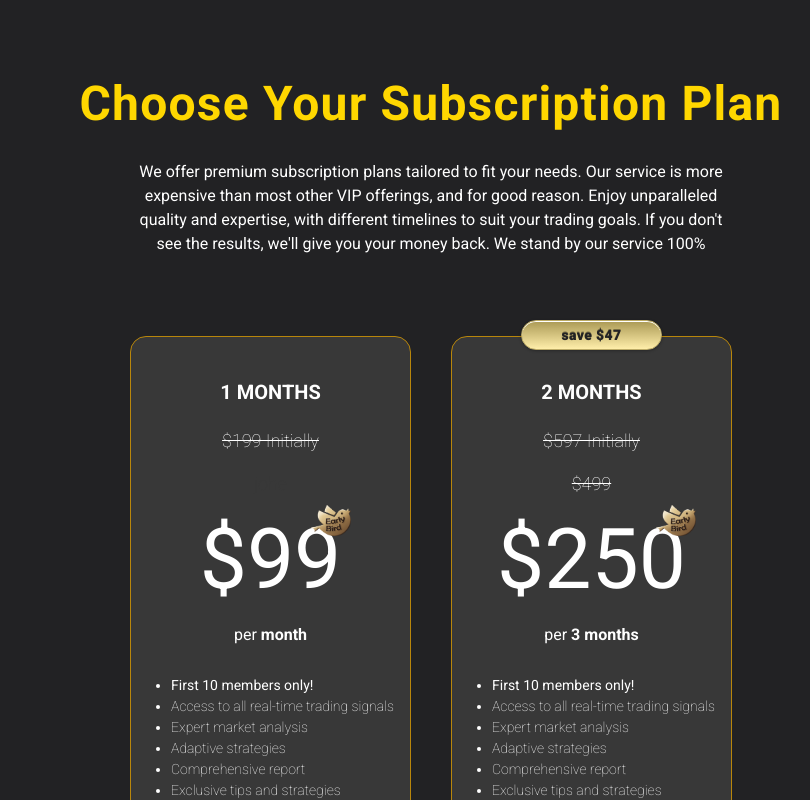
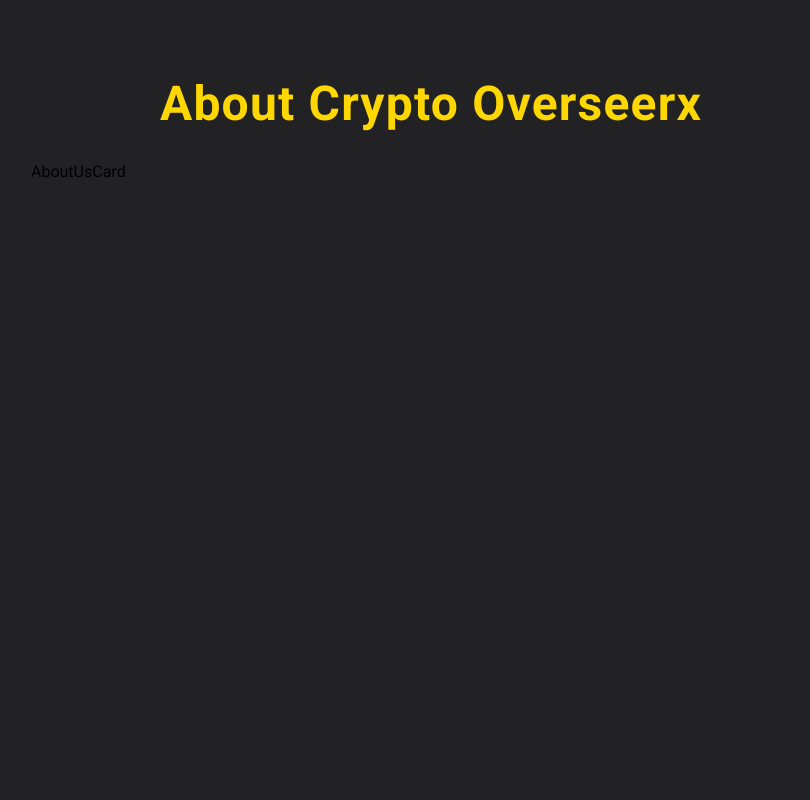
Before and after one commit to joheee/frontend-crypto-bot, a React (Vite) app: page /bs in a window 1280 px wide. Shown: the top 800 px of the page, without its empty margins (209-1019 px from the left). Built offline with nearby package versions, Linux system fonts and the light colour scheme.

Commit message:
about us

```diff
--- a/src/components/AboutUs.tsx
+++ b/src/components/AboutUs.tsx
@@ -1,3 +1,12 @@
+import AboutUsCard from "./card/AboutUsCard";
+import HeaderText from "./HeaderText";
+import PaddingLayout from "./layout/padding/PaddingLayout";
+
 export default function AboutUs() {
-  return <div>AboutUs</div>;
+  return (
+    <PaddingLayout className="min-h-screen">
+      <HeaderText text="About Crypto Overseerx" />
+      <AboutUsCard />
+    </PaddingLayout>
+  );
 }
--- /dev/null
+++ b/src/components/card/AboutUsCard.tsx
@@ -0,0 +1,3 @@
+export default function AboutUsCard() {
+  return <div>AboutUsCard</div>;
+}
--- a/src/pages/BsDev.tsx
+++ b/src/pages/BsDev.tsx
@@ -1,3 +1,4 @@
+import AboutUs from "../components/AboutUs";
 import Faq from "../components/Faq";
 import Footer from "../components/Footer";
 import Pricing from "../components/Pricing";
@@ -5,6 +6,7 @@
 export default function BsDev() {
   return (
     <div className="bg-accent-black">
+      <AboutUs/>
       <Pricing />
       <Faq />
       <Footer />
```
